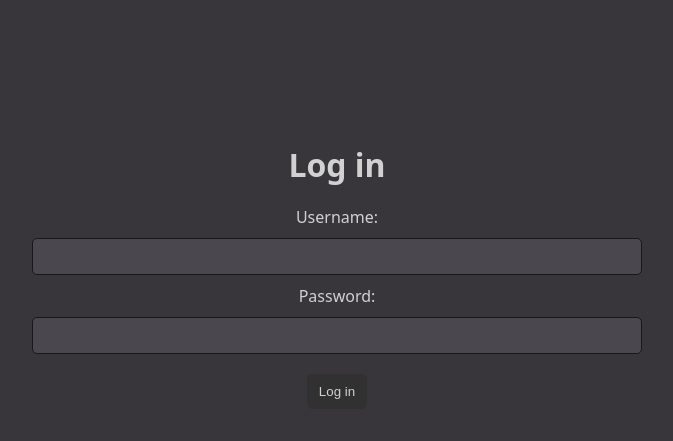
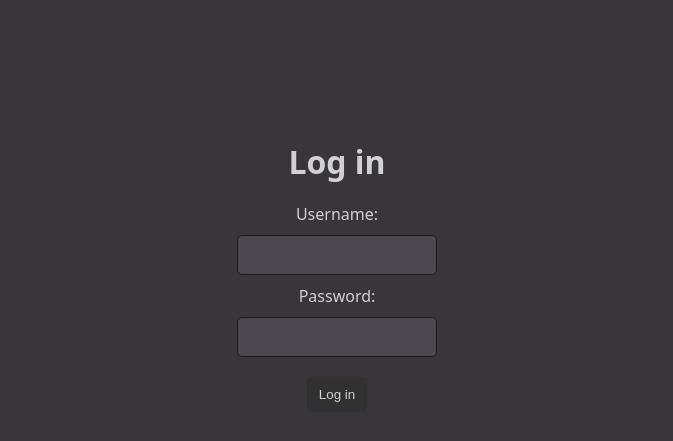
Before and after one commit to Kyuqdev/HTML-TODOLIST, a Flask app: page / in a window 1280 px wide. Shown: the top 441 px of the page, without its empty margins (303-976 px from the left). Run offline with Flask 3, Linux system fonts and the light colour scheme.

Commit message:
login page styling

```diff
--- a/static/css/login.css
+++ b/static/css/login.css
@@ -24,7 +24,9 @@ form {
 }
 
 input {
-    width: 50%;
+    text-align: center;
+    font-size: 1em;
+    width: 200px;
     padding: 10px;
     margin: 10px 0;
     border: 1px solid #181818;
--- a/templates/login.html
+++ b/templates/login.html
@@ -8,9 +8,10 @@
 <body>
     <h1>Log in</h1>
     <label for="username">Username:</label>
-    <input type="text" name="username" id="username" required>
+    <input type="text" name="username" id="username" autocomplete='off' required>
     <label for="password">Password:</label>
     <input type="password" name="password" id="password" required>
     <button id="submit">Log in</button>
     <script src="{{ url_for('static', filename='js/login.js') }}"></script>
+
 </html>
```
